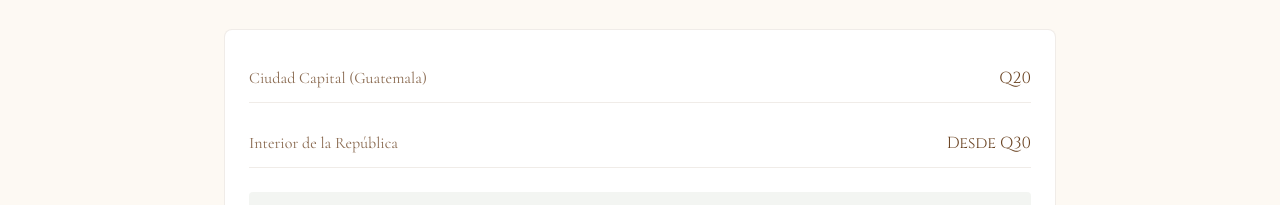
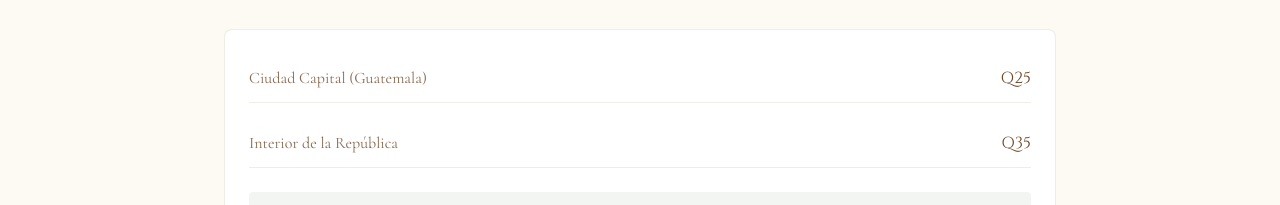
Before and after one commit to gcabrera1983/bfrezko-replica, a Next.js app: page /info in a window 1280 px wide. Shown: the part 742-947 px from the top of the page. Built offline with nearby package versions, Linux system fonts and the light colour scheme; no server answers; the database is empty.

Commit message:
chore: actualiza tarifas de envio a Q25 capital y Q35 interior

```diff
--- a/src/app/checkout/page.tsx
+++ b/src/app/checkout/page.tsx
@@ -119,12 +119,12 @@ export default function CheckoutPage() {
   };
 
   const getShippingCost = () => {
-    // Ciudad capital (Guatemala): Q20
-    // Interior: desde Q30
+    // Ciudad capital (Guatemala): Q25
+    // Interior: Q35
     if (formData.department === 'Guatemala' && formData.city.toLowerCase().includes('guatemala')) {
-      return 20;
+      return 25;
     }
-    return 30; // Desde Q30 para interior
+    return 35;
   };
 
   const getPaymentDescription = () => {
@@ -385,7 +385,7 @@ export default function CheckoutPage() {
                 <span className="text-[#6B4423]">{formatPrice(shippingCost)}</span>
               </div>
               <p className="font-cormorant text-xs text-[#6B4423]/50">
-                Envío Ciudad Capital: Q20 | Interior: desde Q30
+                Envío Ciudad Capital: Q25 | Interior: Q35
               </p>
             </div>
 
--- a/src/app/checkout/success/page.tsx
+++ b/src/app/checkout/success/page.tsx
@@ -93,7 +93,7 @@ export default function CheckoutSuccessPage() {
                 <div className="flex justify-between font-cormorant mb-2">
                   <span className="text-[#6B4423]/70">Monto a pagar:</span>
                   <span className="font-cinzel text-lg text-[#6B4423]">
-                    Q{toFixedSafe(toNumberSafe(order?.total) + toNumberSafe(order?.shippingCost || 35))}
+                    Q{toFixedSafe(toNumberSafe(order?.total) + toNumberSafe(order?.shippingCost ?? 35))}
                   </span>
                 </div>
                 <p className="font-cormorant text-xs text-[#6B4423]/60">
@@ -146,7 +146,7 @@ export default function CheckoutSuccessPage() {
               <div className="border-t border-[#6B4423]/20 pt-3 mt-3">
                 <div className="flex justify-between font-cormorant">
                   <span className="text-[#6B4423]/70">Total</span>
-                  <span className="font-cinzel text-lg">Q{toFixedSafe(toNumberSafe(order?.total) + toNumberSafe(order?.shippingCost || 35))}</span>
+                  <span className="font-cinzel text-lg">Q{toFixedSafe(toNumberSafe(order?.total) + toNumberSafe(order?.shippingCost ?? 35))}</span>
                 </div>
               </div>
             </div>
--- a/src/app/info/page.tsx
+++ b/src/app/info/page.tsx
@@ -93,11 +93,11 @@ export default function InfoPage() {
             <div className="space-y-4 font-cormorant text-[#6B4423]/80">
               <div className="flex justify-between items-center py-3 border-b border-[#6B4423]/10">
                 <span>Ciudad Capital (Guatemala)</span>
-                <span className="font-cinzel text-[#6B4423]">Q20</span>
+                <span className="font-cinzel text-[#6B4423]">Q25</span>
               </div>
               <div className="flex justify-between items-center py-3 border-b border-[#6B4423]/10">
                 <span>Interior de la República</span>
-                <span className="font-cinzel text-[#6B4423]">Desde Q30</span>
+                <span className="font-cinzel text-[#6B4423]">Q35</span>
               </div>
             </div>
 
```
